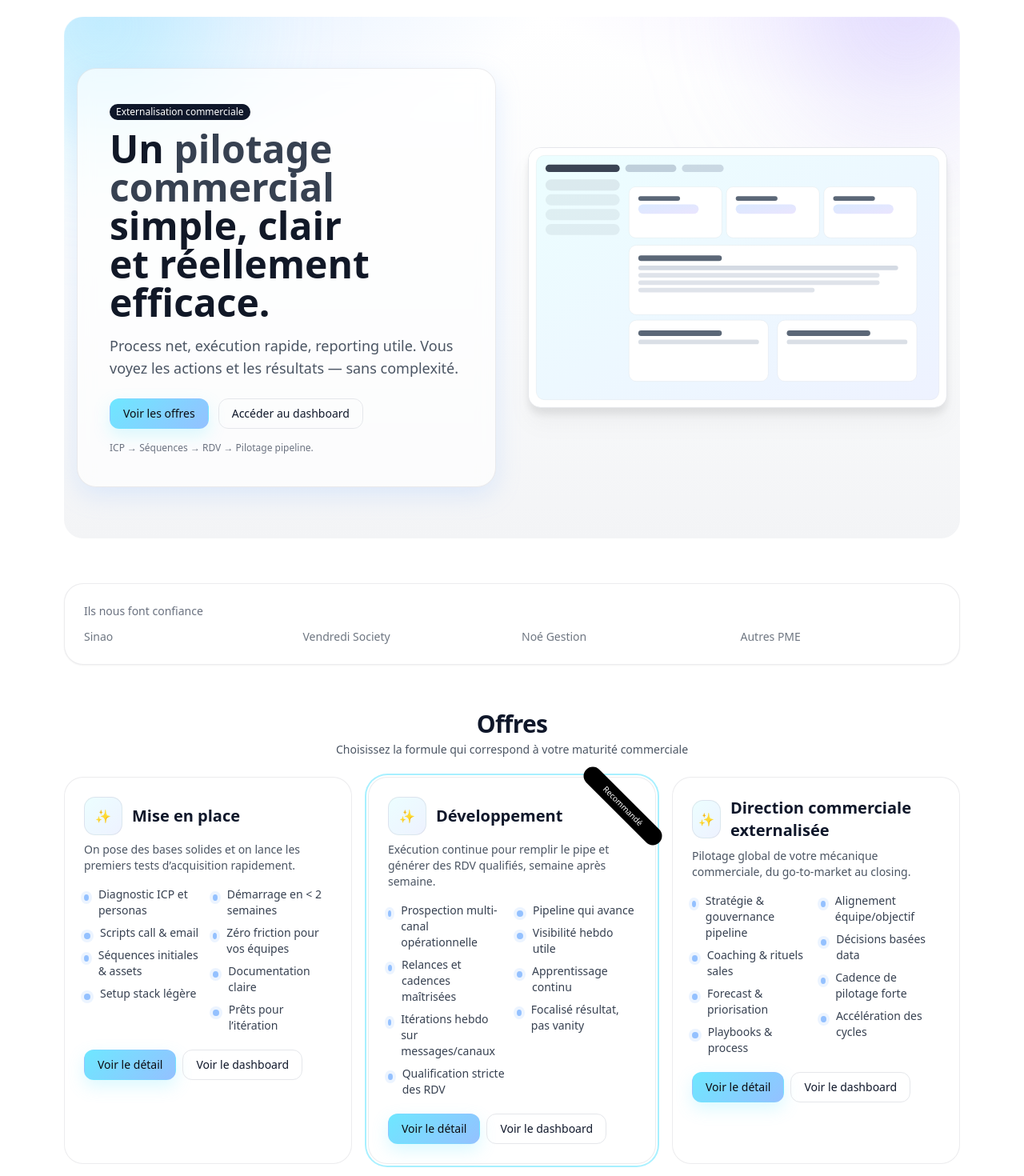
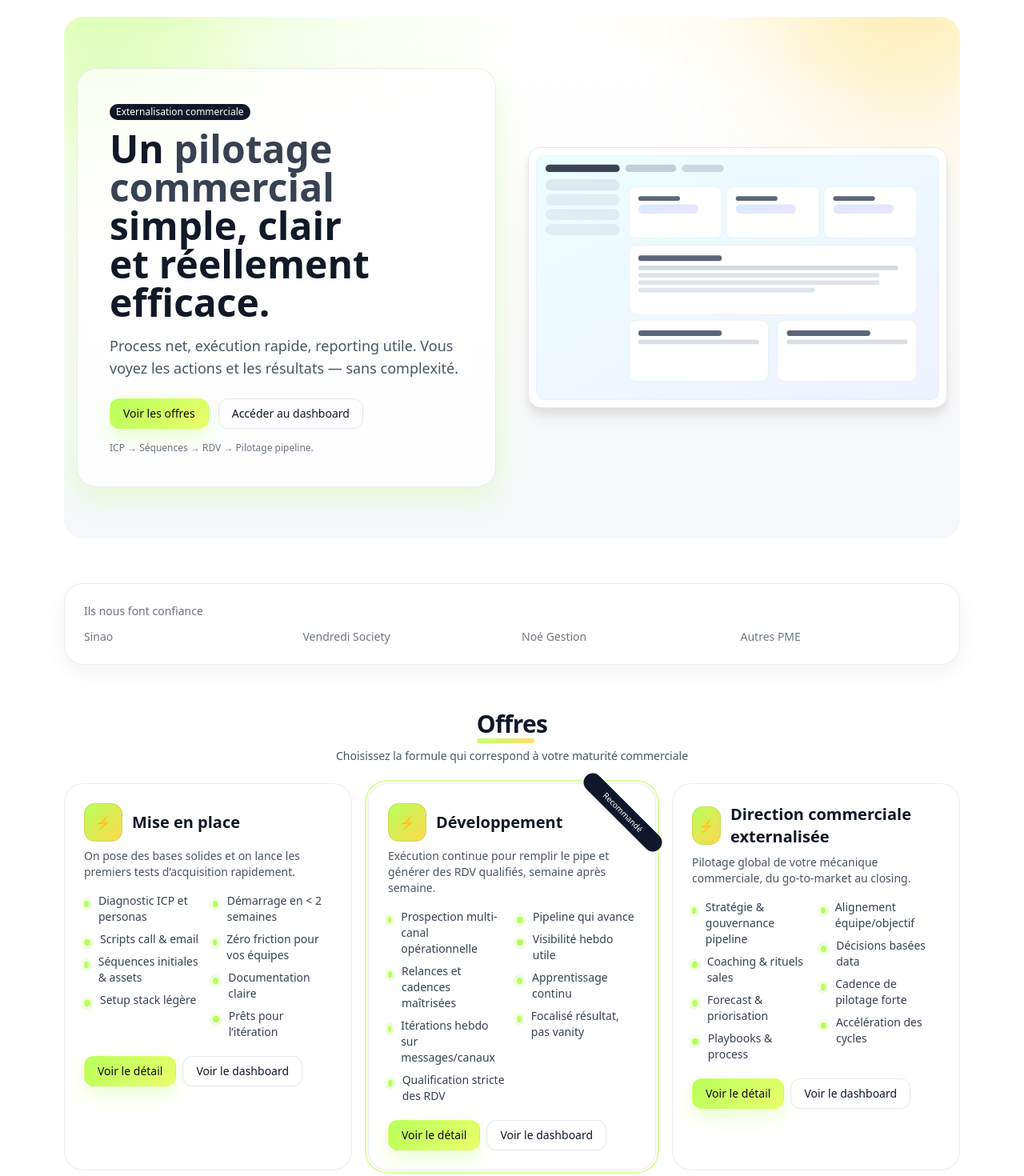
Before and after one commit to guillaumeoptimus/V1_1, a Next.js app: page / in a window 1280 px wide. Shown: the part 60-1530 px from the top of the page at 80% size. Built offline with nearby package versions, Linux system fonts and the light colour scheme.

Commit message:
Add files via upload

```diff
--- a/app/globals.css
+++ b/app/globals.css
@@ -2,71 +2,78 @@
 @tailwind components;
 @tailwind utilities;
 
-/* ---- Apple-like sleek theme with subtle color ---- */
+/* ---- Theme tokens (Lime / Citron + Yellow accents) ---- */
 :root{
   --bg: #0b0c10;
   --surface: #0f1117;
   --card: #ffffff;
-  --muted: #f6f7f9;
+  --muted: #f7f7fb;
   --ink: #0f172a;
   --sub: #475569;
   --border: rgba(15, 23, 42, 0.08);
-  --accent-1: #6ee7ff;  /* ice blue */
-  --accent-2: #94c1ff;  /* arctic blue */
-  --accent-3: #c4b5fd;  /* soft purple */
-  --glow: 0 10px 30px rgba(148, 193, 255, 0.25);
+
+  /* New accent palette (pep) */
+  --accent-1: #b7ff5a;  /* lime punch */
+  --accent-2: #eaff6b;  /* citrus */
+  --accent-3: #ffd84d;  /* sunny yellow */
+
+  --accent-dark: #1a2e05;   /* deep olive for contrast */
+  --glow: 0 12px 32px rgba(183, 255, 90, 0.25);
 }
 
 html, body { height: 100%; background: #ffffff; color: var(--ink); }
 
-/* Gradient mesh background for hero */
-.mesh {
+/* Gradient mesh background (brighter, pep) */
+.mesh{
   position: relative;
   background:
-    radial-gradient(900px 500px at 10% -20%, rgba(148,193,255,0.35), transparent 60%),
-    radial-gradient(900px 500px at 90% -30%, rgba(196,181,253,0.35), transparent 60%),
-    linear-gradient(180deg, #ffffff 0%, #f9fafb 60%, #f3f4f6 100%);
+    radial-gradient(900px 500px at 10% -20%, rgba(183,255,90,0.28), transparent 60%),
+    radial-gradient(900px 500px at 90% -30%, rgba(255,216,77,0.25), transparent 60%),
+    linear-gradient(180deg, #ffffff 0%, #fafafa 60%, #f5f7fa 100%);
 }
-.blob {
-  position: absolute; filter: blur(60px); opacity: .45; mix-blend-mode: multiply;
-  animation: float 14s ease-in-out infinite;
-}
-.blob.b1 { width: 380px; height: 380px; top: -120px; left: -80px; background: radial-gradient(circle at 30% 30%, var(--accent-1), transparent 60%); animation-delay: 0s; }
-.blob.b2 { width: 420px; height: 420px; top: -180px; right: -60px; background: radial-gradient(circle at 70% 40%, var(--accent-3), transparent 60%); animation-delay: 3s; }
-@keyframes float {
-  0%, 100% { transform: translateY(0) translateX(0) scale(1); }
-  50% { transform: translateY(12px) translateX(6px) scale(1.02); }
-}
+.blob { position:absolute; filter: blur(60px); opacity: .45; mix-blend-mode: multiply; animation: float 14s ease-in-out infinite; }
+.blob.b1 { width: 380px; height: 380px; top:-120px; left:-80px; background: radial-gradient(circle at 30% 30%, var(--accent-1), transparent 60%); animation-delay:0s; }
+.blob.b2 { width: 420px; height: 420px; top:-180px; right:-60px; background: radial-gradient(circle at 70% 40%, var(--accent-3), transparent 60%); animation-delay:3s; }
+@keyframes float { 0%,100%{ transform:translateY(0) translateX(0) scale(1);} 50%{ transform:translateY(12px) translateX(6px) scale(1.02);} }
 
-/* Glass surfaces and depth */
-.card { @apply rounded-3xl border bg-white shadow-sm; border-color: var(--border); }
-.glass { background: rgba(255,255,255,.66); backdrop-filter: blur(10px); border: 1px solid rgba(15,23,42,.08); box-shadow: var(--glow); }
+/* Surfaces & depth */
+.card { @apply rounded-3xl border bg-white shadow-sm; border-color: var(--border); box-shadow: 0 10px 30px rgba(2,6,23,0.05); }
+.glass { background: rgba(255,255,255,.7); backdrop-filter: blur(10px); border: 1px solid rgba(15,23,42,.08); box-shadow: var(--glow); }
 .surface-muted { background: #f8fafc; }
 
 /* Buttons */
 .btn { @apply inline-flex items-center justify-center px-4 py-2 rounded-xl text-sm transition-all border; }
 .btn:hover { transform: translateY(-1px); }
-.btn-primary {
-  color: #0b0c10;
+.btn-primary{
+  color:#0b0c10;
   background: linear-gradient(135deg, var(--accent-1), var(--accent-2));
   border-color: transparent;
-  box-shadow: 0 8px 20px rgba(110,231,255,.25);
+  box-shadow: 0 10px 24px rgba(183,255,90,.28);
 }
-.btn-primary:hover { filter: brightness(1.05); }
-.btn-ghost { @apply border-transparent text-gray-700 hover:bg-gray-100; }
+.btn-primary:hover{ filter:brightness(1.05); }
+.btn-ghost{ @apply border-transparent text-gray-700 hover:bg-gray-100; }
 
-/* Section headers */
-.section-title { @apply text-2xl md:text-3xl font-semibold tracking-tight; }
-.section-sub { @apply text-sm text-gray-600 mt-1; }
+/* Section headers with accent underline */
+.section-title { @apply text-2xl md:text-3xl font-semibold tracking-tight; position:relative; display:inline-block; }
+.section-title::after{
+  content:""; position:absolute; left:0; bottom:-6px; height:6px; width:72px;
+  background: linear-gradient(90deg, var(--accent-1), var(--accent-3));
+  border-radius: 999px; opacity:.85;
+}
+.section-sub{ @apply text-sm text-gray-600 mt-3; }
 
 /* Offer cards */
 .offer { @apply relative rounded-3xl p-6 border bg-white transition-all; border-color: var(--border); }
-.offer:hover { box-shadow: 0 20px 40px rgba(15,23,42,.08); transform: translateY(-2px); }
-.offer .marker { width: 48px; height: 48px; border-radius: 14px; display:flex; align-items:center; justify-content:center; background: linear-gradient(135deg, #ecfeff, #eef2ff); border:1px solid rgba(15,23,42,.08); }
+.offer:hover { box-shadow: 0 24px 48px rgba(2,6,23,.08); transform: translateY(-2px); }
+.offer .marker {
+  width: 48px; height: 48px; border-radius: 14px; display:flex; align-items:center; justify-content:center;
+  background: linear-gradient(135deg, var(--accent-1), var(--accent-3)); border:1px solid rgba(15,23,42,.08);
+  color: #0a0a0a; font-weight:600;
+}
 
-/* Feature list styling */
+/* Feature bullets */
 .feat { @apply flex items-start gap-3; }
-.feat .dot { width: 8px; height: 8px; border-radius: 50%; background: var(--accent-2); margin-top: .6rem; box-shadow: 0 0 0 4px rgba(148,193,255,.18); }
+.feat .dot { width: 8px; height: 8px; border-radius: 50%; background: var(--accent-1); margin-top: .6rem; box-shadow: 0 0 0 4px rgba(183,255,90,.18); }
 
-/* Tiny label */
-.badge { @apply inline-flex items-center px-2 py-0.5 rounded-full text-xs; background: #0f172a; color: #fff; }
+/* Badge */
+.badge{ @apply inline-flex items-center px-2 py-0.5 rounded-full text-xs; background: #111827; color:#fff; }
--- a/components/marketing/OffersGrid.jsx
+++ b/components/marketing/OffersGrid.jsx
@@ -9,10 +9,10 @@ function Feat({children}){
 
 function Offer({ title, intro, bullets, benefits, slug, featured }){
   return (
-    <div className={"offer " + (featured ? "ring-2 ring-offset-2 ring-offset-white ring-[rgba(110,231,255,.6)]" : "")}>
-      {featured ? <div className="absolute -right-6 top-6 rotate-45 text-[10px] bg-black text-white px-8 py-1 rounded-full shadow-sm">Recommandé</div> : null}
+    <div className={"offer " + (featured ? "ring-2 ring-offset-2 ring-offset-white ring-[rgba(183,255,90,.6)]" : "")}>
+      {featured ? <div className="absolute -right-6 top-6 rotate-45 text-[10px] bg-[#0f172a] text-white px-8 py-1 rounded-full shadow-sm">Recommandé</div> : null}
       <div className="flex items-center gap-3">
-        <Marker>✨</Marker>
+        <Marker>⚡</Marker>
         <div className="text-xl font-semibold">{title}</div>
       </div>
       <p className="text-sm text-gray-600 mt-2">{intro}</p>
```
